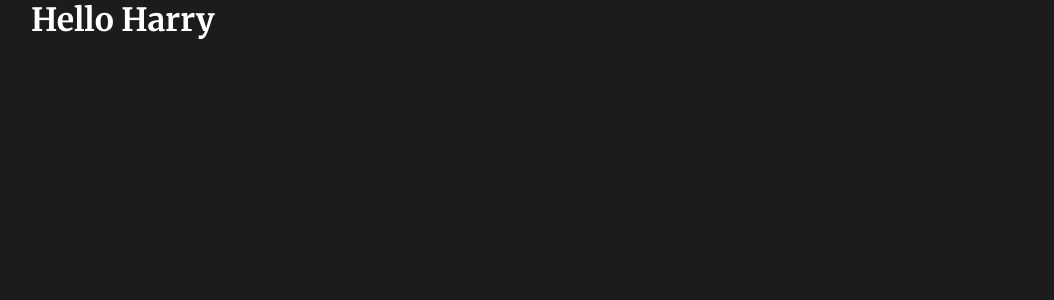
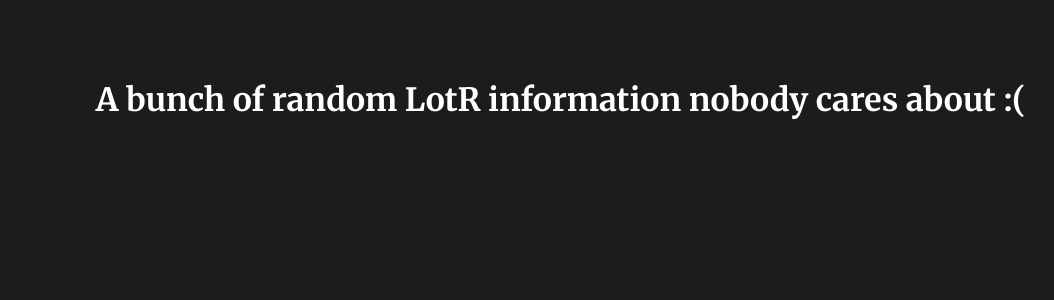
Before and after one commit to Harry-Leepz/lotr-app, a React (Create React App) app: page / in a window 1280 px wide. Shown: the top 300 px of the page, without its empty margins (79-1133 px from the left). Built offline with nearby package versions, Linux system fonts and the light colour scheme.

Commit message:
Build header component, added to App.js

```diff
--- a/src/App.js
+++ b/src/App.js
@@ -1,9 +1,10 @@
 import "./App.css";
+import Header from "./components/ui/Header";
 
 const App = () => {
   return (
     <div className='container'>
-      <h1>Hello Harry</h1>
+      <Header />
     </div>
   );
 };
--- /dev/null
+++ b/src/components/ui/Header.js
@@ -0,0 +1,12 @@
+import React from "react";
+import logo from "../../images/logo.png";
+
+const Header = () => {
+  return (
+    <header className='center'>
+      <h1>A bunch of random LotR information nobody cares about :( </h1>
+    </header>
+  );
+};
+
+export default Header;
```
